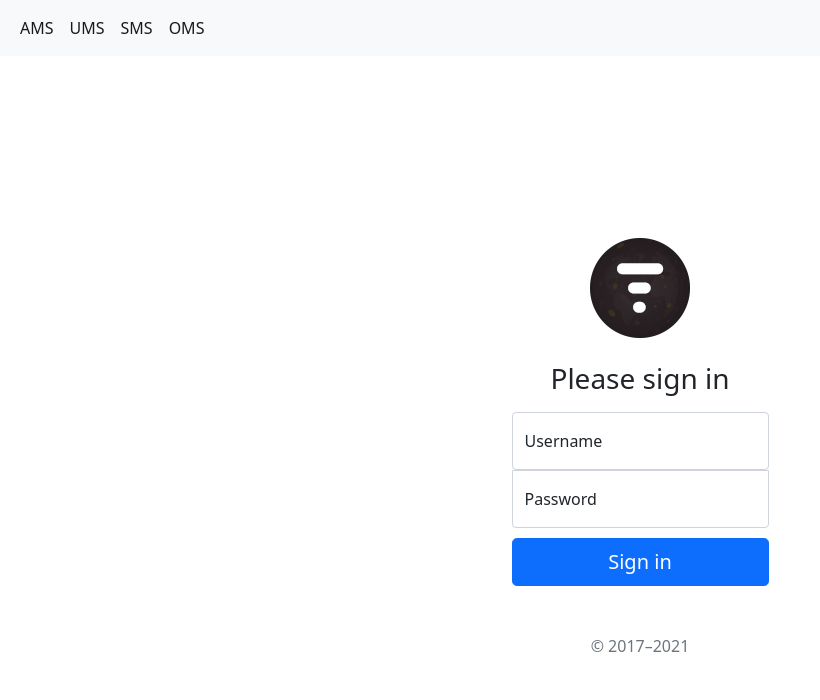
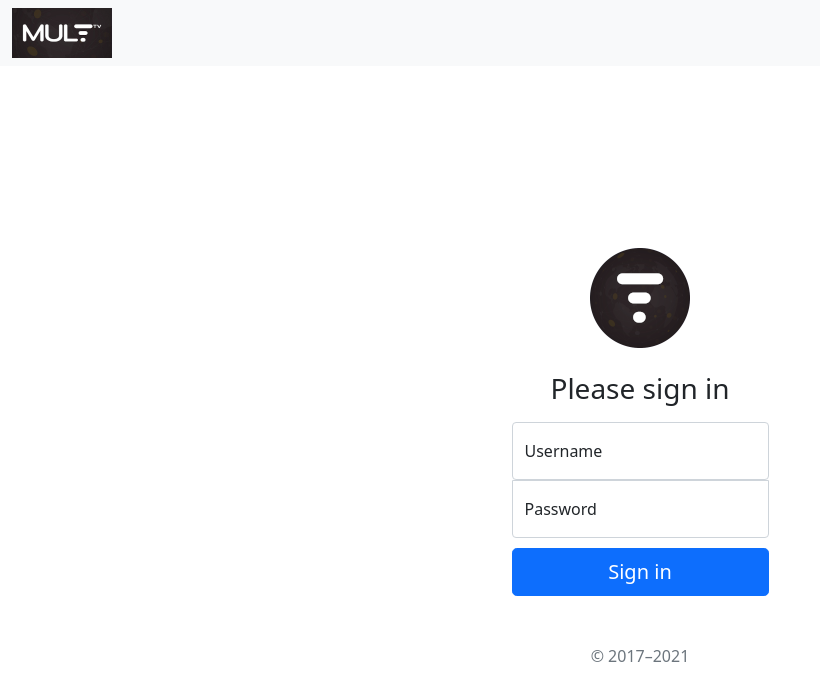
Before and after one commit to LucasKurt/multtv, a React (Create React App) app: page / in a window 1280 px wide. Shown: the top 700 px of the page, without its empty margins (0-820 px from the left). Built offline with nearby package versions, Linux system fonts and the light colour scheme.

Commit message:
edit navbar

```diff
--- a/src/components/NavBar/index.jsx
+++ b/src/components/NavBar/index.jsx
@@ -1,20 +1,30 @@
-import { Link } from 'react-router-dom'
+import { Link, useNavigate } from 'react-router-dom'
+
+import brand from "../../assets/img/BANNER_200_100.jpg"
 
 function NavBar() {
+  const navigate = useNavigate()
+  const token = localStorage.getItem("token")
+  function onClick() {
+    localStorage.removeItem("token")
+    navigate("/")
+  }
+
   return (
     <nav className="navbar navbar-expand-lg navbar-light bg-light">
       <div className="container-fluid">
-        {/* <a className="navbar-brand" href="#">Navbar</a> */}
+        <img src={brand} alt="brand" width={100} />
         <button className="navbar-toggler" type="button" data-bs-toggle="collapse" data-bs-target="#navbarNavAltMarkup" aria-controls="navbarNavAltMarkup" aria-expanded="false" aria-label="Toggle navigation">
           <span className="navbar-toggler-icon"></span>
         </button>
         <div className="collapse navbar-collapse" id="navbarNavAltMarkup">
-          <div className="navbar-nav">
-            <Link className="nav-link active" aria-current="page" to="/ams">AMS</Link>
-            <Link className="nav-link active" aria-current="page" to="/ums">UMS</Link>
-            <Link className="nav-link active" aria-current="page" to="/sms">SMS</Link>
-            <Link className="nav-link active" aria-current="page" to="/oms">OMS</Link>
+          <div className="navbar-nav me-auto">
+            {token === "Root" && <Link className="nav-link active" aria-current="page" to="/ams">AMS</Link>}
+            {token === "Root" && <Link className="nav-link active" aria-current="page" to="/ums">UMS</Link>}
+            {(token === "Root" || token === "Operador Ativo") && <Link className="nav-link active" aria-current="page" to="/sms">SMS</Link>}
+            {token && <Link className="nav-link active" aria-current="page" to="/oms">OMS</Link>}
           </div>
+          {token && <button className='btn btn-outline-danger' onClick={onClick}>Log out</button>}
         </div>
       </div>
     </nav>
--- a/src/pages/Login/index.jsx
+++ b/src/pages/Login/index.jsx
@@ -1,11 +1,12 @@
-import { useState } from "react";
+import { useState, useEffect } from "react";
+import { useNavigate } from "react-router-dom"
 
 import './styles.css';
-
 import logo from '../../assets/img/Round - 100x100.png';
 
 const Login = () => {
   const [values, setValues] = useState({ username: '', password: '' });
+  const navigate = useNavigate();
 
   function onChange(e) {
     const { name, value } = e.target
@@ -22,15 +23,18 @@ const Login = () => {
 
       switch (values.username) {
         case "Root":
-          localStorage.setItem("token","Root")
+          localStorage.setItem("token", "Root")
+          navigate("/ams")
           break;
 
         case "Operador Ativo":
-          localStorage.setItem("token","Operador Ativo")
+          localStorage.setItem("token", "Operador Ativo")
+          navigate("/sms")
           break;
 
         case "Operador Signal":
-          localStorage.setItem("token","Operador Signal")
+          localStorage.setItem("token", "Operador Signal")
+          navigate("/oms")
           break;
 
         default:
@@ -38,6 +42,11 @@ const Login = () => {
       }
     }
   }
+
+  useEffect(() => {
+    localStorage.getItem("token") && navigate('/oms')
+  }, [navigate]);
+
 
   return (
     <div className="login text-center d-flex">
```
Also changed, not shown: src/assets/img/BANNER_200_100.jpg (added).
